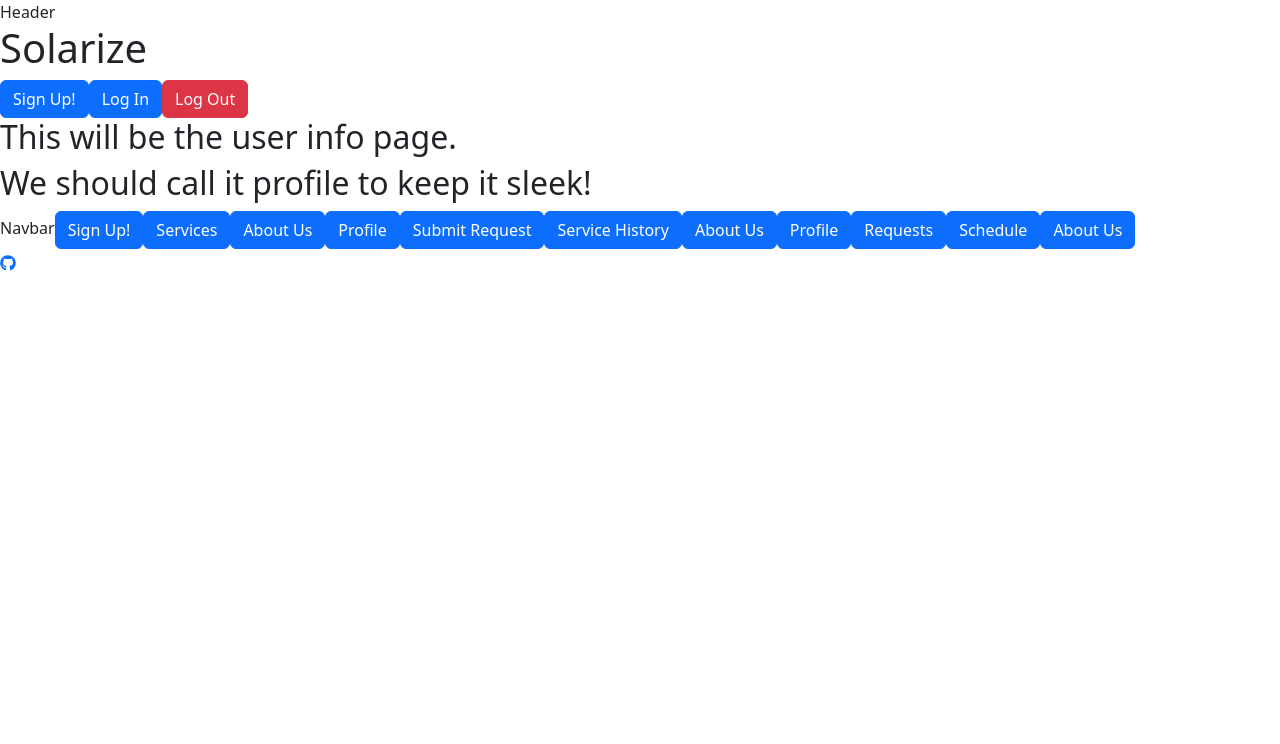
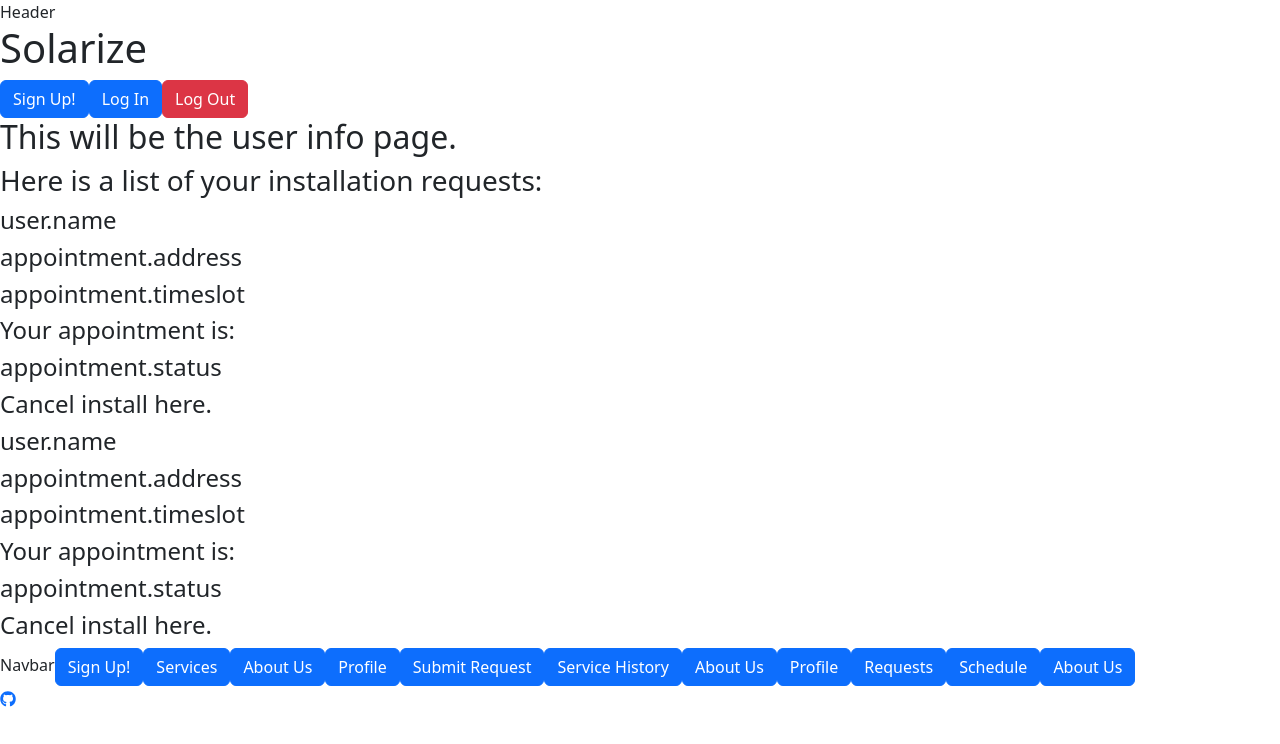
Before and after one commit to chingu-voyages/v52-tier3-team-38, a Next.js app: page /user/1/profile in a window 1280 px wide. Shown: the top 744 px of the page. Built offline with nearby package versions, Linux system fonts and the light colour scheme.

Commit message:
Enhance Admin and User profile pages with detailed installation request information and status updates per the Trello card.

```diff
--- a/src/app/user/[_id]/profile/page.js
+++ b/src/app/user/[_id]/profile/page.js
@@ -4,7 +4,26 @@ const UserPage = () => {
   return (
     <div>
     <h2>This will be the user info page.</h2>
-    <h2>We should call it profile to keep it sleek!</h2>
+    <div>
+<h3>Here is a list of your installation requests:</h3>
+<h4></h4>
+    </div>
+    <div>
+    <h4>user.name</h4>
+    <h4>appointment.address</h4>
+    <h4>appointment.timeslot</h4>
+    <h4>Your appointment is:</h4>
+    <h4>appointment.status</h4>
+    <h4>Cancel install here.</h4>
+    </div>
+    <div>
+    <h4>user.name</h4>
+    <h4>appointment.address</h4>
+    <h4>appointment.timeslot</h4>
+    <h4>Your appointment is:</h4>
+    <h4>appointment.status</h4>
+    <h4>Cancel install here.</h4>
+    </div>
     </div>
   )
 }
```
Also changed, not shown: src/app/admin/[_id]/profile/page.js (+19 -2 lines).
